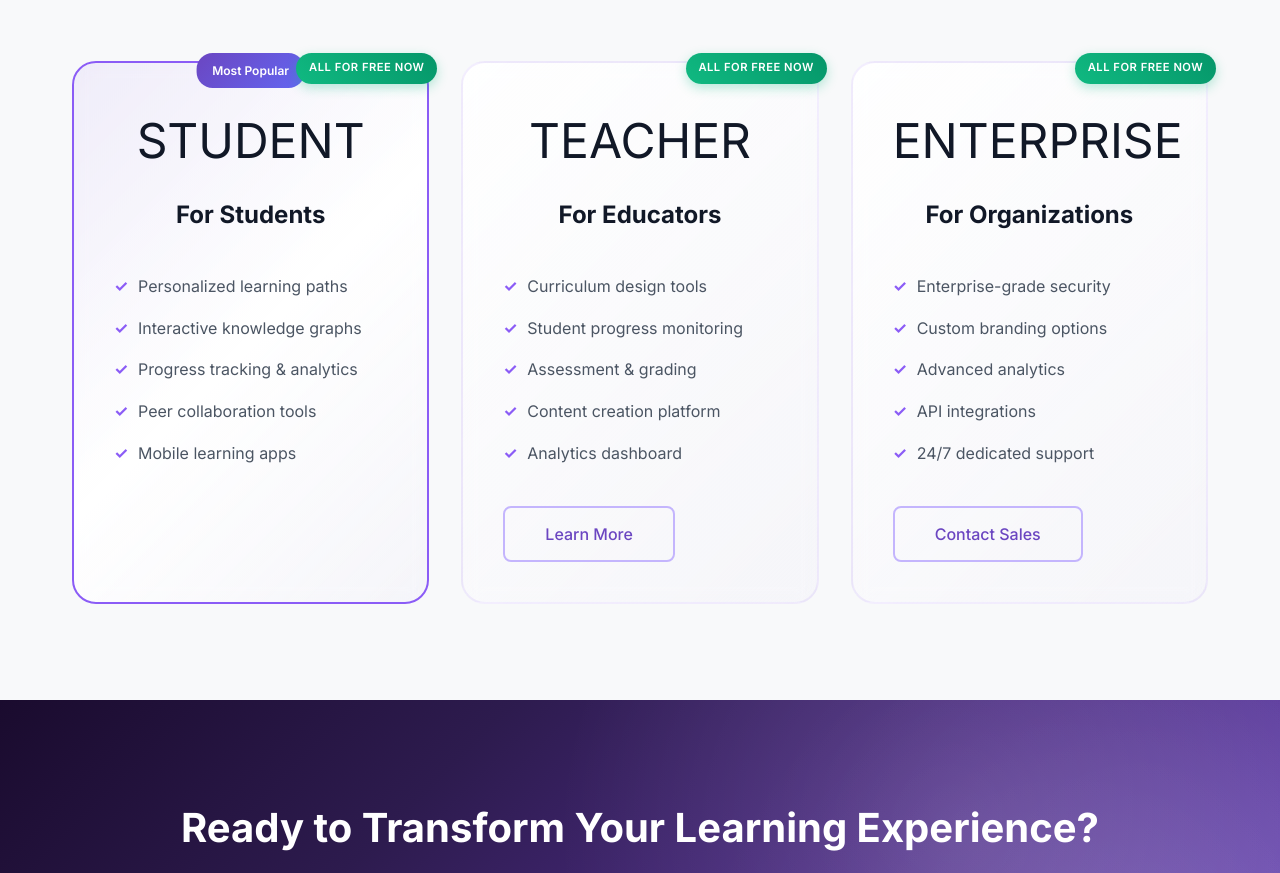
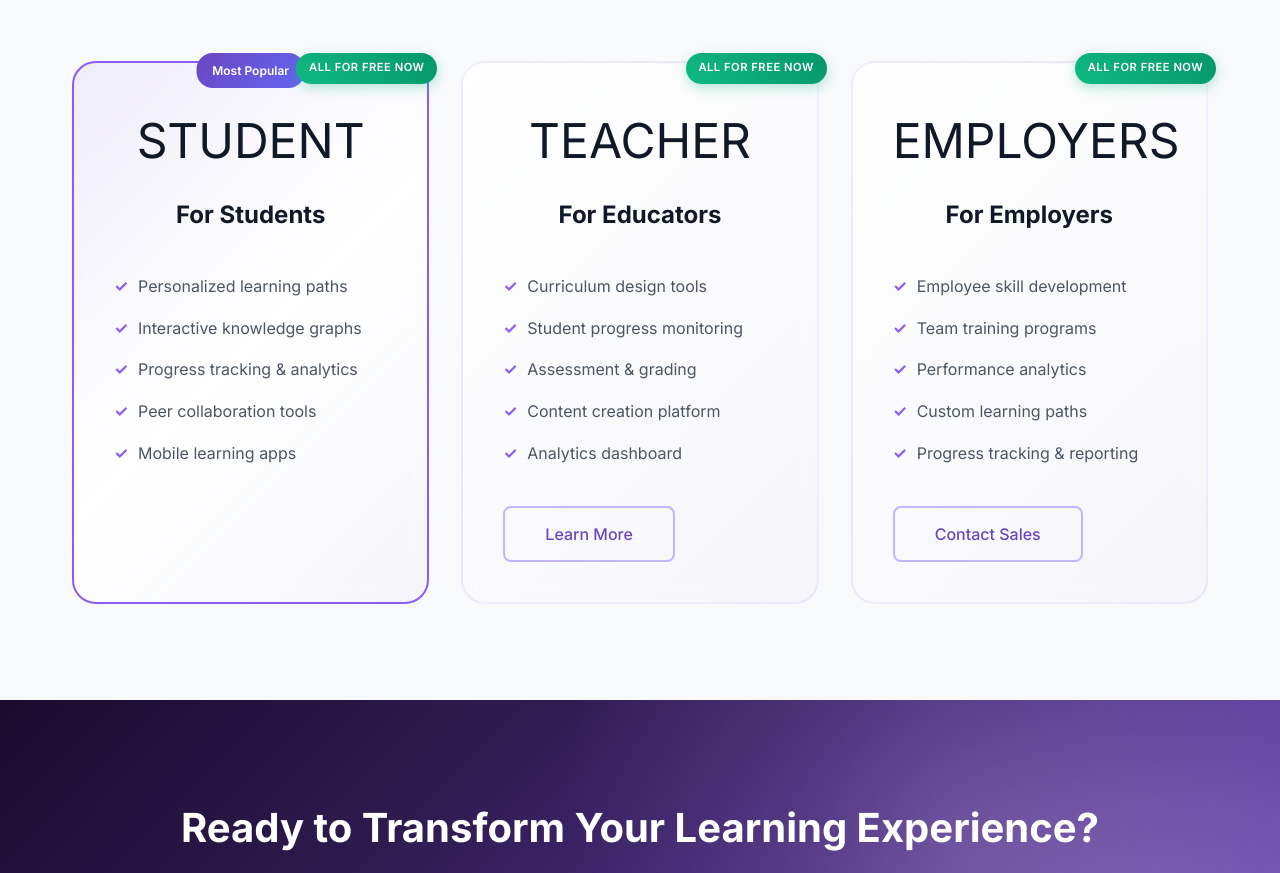
Before and after one commit to FayeZC/aedauniversity, a website: page index.html in a window 1280 px wide. Shown: the part 2239-3112 px from the top of the page. Drawn offline with Linux system fonts and the light colour scheme.

Commit message:
Update solution card: Change 'For Organizations' to 'For Employers' with employer-focused features

```diff
--- a/index.html
+++ b/index.html
@@ -245,17 +245,17 @@
                 <div class="solution-card">
                     <div class="free-badge">All for Free Now</div>
                     <div class="solution-header">
-                        <div class="solution-icon">ENTERPRISE</div>
-                        <h3 class="solution-title">For Organizations</h3>
+                        <div class="solution-icon">EMPLOYERS</div>
+                        <h3 class="solution-title">For Employers</h3>
                     </div>
                     <ul class="solution-features">
-                        <li>Enterprise-grade security</li>
-                        <li>Custom branding options</li>
-                        <li>Advanced analytics</li>
-                        <li>API integrations</li>
-                        <li>24/7 dedicated support</li>
+                        <li>Employee skill development</li>
+                        <li>Team training programs</li>
+                        <li>Performance analytics</li>
+                        <li>Custom learning paths</li>
+                        <li>Progress tracking & reporting</li>
                     </ul>
-                    <button class="btn btn-outline" onclick="window.open('mailto:contact@aedauniversity.com?subject=Enterprise Inquiry', '_blank')">Contact Sales</button>
+                    <button class="btn btn-outline" onclick="window.open('mailto:contact@aedauniversity.com?subject=Employer Training Solutions', '_blank')">Contact Sales</button>
                 </div>
             </div>
         </div>
```
